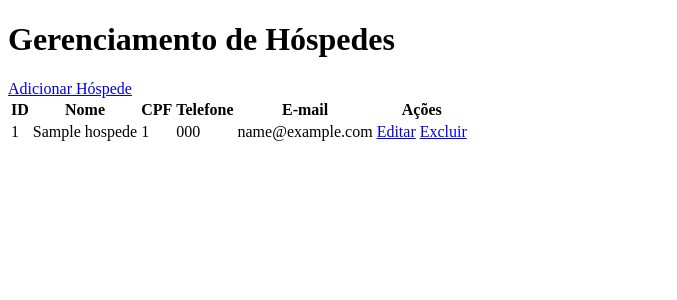
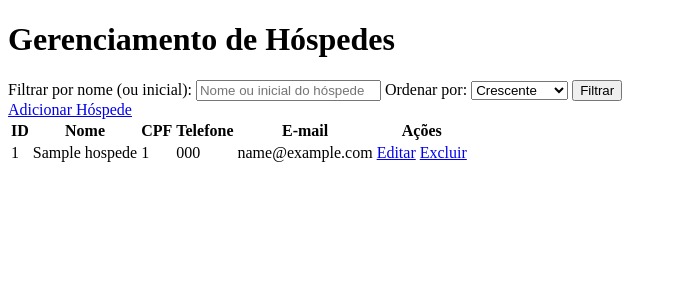
Before and after one commit to EuniceCristina/Projeto-ReservasHoteis, a Flask app: page /hospedes in a window 1280 px wide. Shown: the top 300 px of the page, without its empty margins (0-677 px from the left). Run offline with Flask 3, Linux system fonts and the light colour scheme; tables that the repository leaves empty hold one stand-in row (values such as "Sample post"); some libraries are stand-ins or nearby versions.

Commit message:
filtro de hospedes

```diff
--- a/app.py
+++ b/app.py
@@ -26,13 +26,28 @@ app.config['MYSQL_DB'] = 'db_projetoHotel'
 mysql = MySQL(app)
 
 # Listar hóspedes
-@app.route('/hospedes')
+@app.route('/hospedes', methods=['GET'])
 def hospedes():
+    nome_filtro = request.args.get('nome', '')
+    ordem = request.args.get('ordenar', 'asc')
+
+    if ordem == 'asc':
+        order_by = 'ASC'
+    else:
+        order_by = 'DESC'
+
     cur = mysql.connection.cursor()
-    cur.execute("SELECT * FROM hospede")
+
+    if nome_filtro:
+        cur.execute("SELECT * FROM hospede WHERE nome LIKE %s ORDER BY nome " + order_by, (nome_filtro + '%',))
+    else:
+        cur.execute("SELECT * FROM hospede ORDER BY nome " + order_by)
+
     hospedes = cur.fetchall()
     cur.close()
+
     return render_template('hospedes.html', hospedes=hospedes)
+
 
 @app.route('/add_hospede', methods=['GET', 'POST'])
 def add_hospede():
--- a/templates/hospedes.html
+++ b/templates/hospedes.html
@@ -8,6 +8,19 @@
 <body>
     <div class="container">
         <h1>Gerenciamento de Hóspedes</h1>
+
+        <form method="GET" action="{{ url_for('hospedes') }}">
+            <label for="nome">Filtrar por nome (ou inicial):</label>
+            <input type="text" name="nome" id="nome" placeholder="Nome ou inicial do hóspede" value="{{ request.args.get('nome', '') }}">
+
+            <label for="ordenar">Ordenar por:</label>
+            <select name="ordenar" id="ordenar">
+                <option value="asc" {% if request.args.get('ordenar') == 'asc' %}selected{% endif %}>Crescente</option>
+                <option value="desc" {% if request.args.get('ordenar') == 'desc' %}selected{% endif %}>Decrescente</option>
+            </select>
+
+            <button type="submit">Filtrar</button>
+
         <div>
             <a href="/add_hospede">Adicionar Hóspede</a>
         </div>
```
